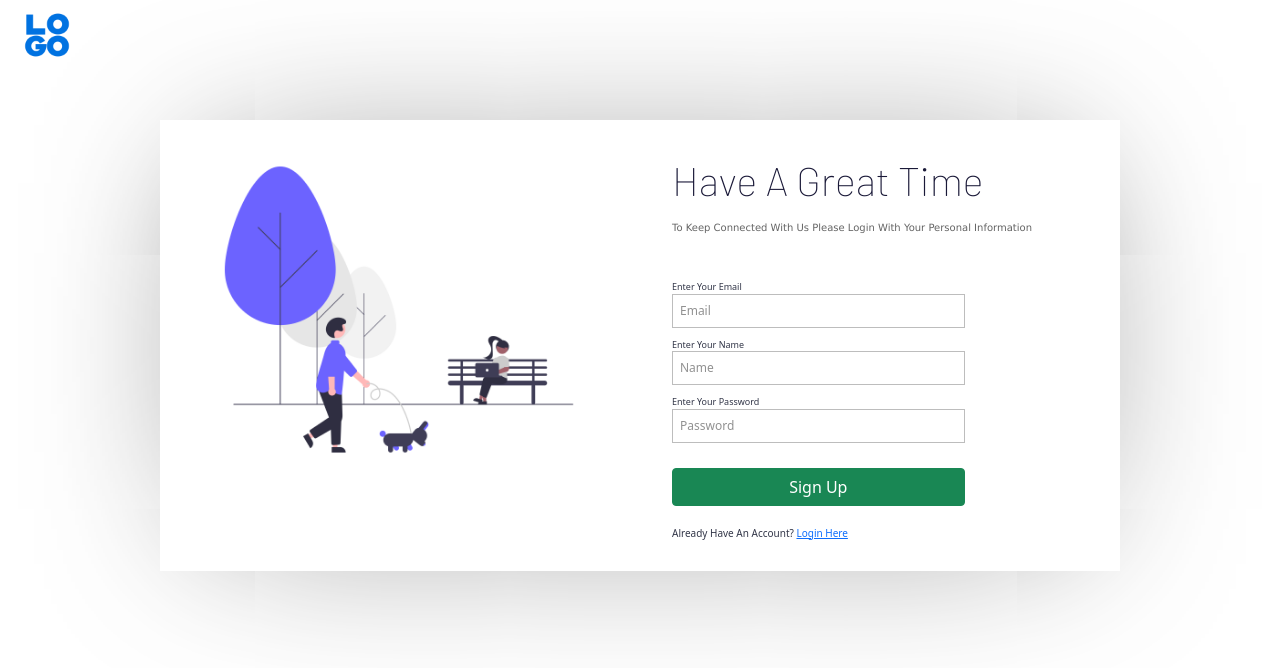
After one commit to sidghimire/merolagi.github.io, a PHP site: page /wholesale/signup/index.php in a window 1280 px wide. The commit adds this page. Shown: the top 668 px of the page. Run offline with PHP 8.4, Linux system fonts and the light colour scheme; some libraries are stand-ins or nearby versions.

Commit message:
Update 2

```diff
--- a/index.php
+++ b/index.php
@@ -30,7 +30,7 @@
       <div class="l-register-div">
         <i class="bi-stars"></i>
         Join Us And Become Major Market Leaders
-        <a href="/wholesale/dashboard/"
+        <a href="/wholesale/signup/"
           class="text-style-2 btn-type-2"
           style="margin-inline: 20px; width: 50%; text-align: center;text-decoration:none"
           >Register As WholeSeller</a
--- /dev/null
+++ b/wholesale/signup/control/control.js
@@ -0,0 +1,31 @@
+$(document).ready(function () {
+    $("#submitForm").submit(function (e) {
+        e.preventDefault();
+        var email=$("#email").val();
+        var password=$("#password").val();
+        var username=$("#username").val();
+
+        if(email != '' && password != '' && username !=''){
+            $.ajax({
+                type: "POST",
+                url: "./control/add.php",
+                data: {email:email,username:username,password:password},
+                success: function (response) {
+                    if(response=="Fields Are Empty"){
+                        alert("Some Fields Are Missing");
+                    }else if(response=="Email Already Exists"){
+                        alert("Email Already Exists");
+                    }else if(response == "Query Failed"){
+                        alert("Internal Error Occured");
+                    }else if(response == "Query Executed"){
+                        window.location.href = "/wholesale/login/";
+                        return false;
+                    }else{
+                        alert("Check Your Internet Connection");
+                    }
+                }
+            });
+        }
+
+    });
+});
--- /dev/null
+++ b/wholesale/signup/index.php
@@ -0,0 +1,62 @@
+<!DOCTYPE html>
+<html lang="en">
+
+<head>
+    <!-- Required meta tags -->
+    <meta charset="utf-8" />
+    <meta name="viewport" content="width=device-width, initial-scale=1" />
+
+    <!-- Bootstrap CSS -->
+
+    <link href="/css/bootstrap.min.css" rel="stylesheet" />
+    <script src="/js/bootstrap.min.js"></script>
+    <script src="/js/jquery.js"></script>
+
+    <link href="style.css" rel="stylesheet" />
+    <link rel="preconnect" href="https://fonts.gstatic.com">
+    <link href="https://fonts.googleapis.com/css2?family=Barlow:wght@100;400&display=swap" rel="stylesheet">
+
+    <link rel="stylesheet" href="https://cdn.jsdelivr.net/npm/bootstrap-icons@1.4.1/font/bootstrap-icons.css" />
+
+    <title>| Sign Up | Merolagi.com</title>
+</head>
+
+<body>
+    <a href="/" class="container-fluid">
+        <img src="/logo.png" style="width: 50px;margin:10px" alt="">
+    </a>
+    <div class="container-fluid l-main-container">
+        <div class="row">
+            <div class="col-md-6 l-md-remove">
+                <img src="/signup/mainImage.png" class="w-100" alt="">
+            </div>
+            <div class="col-md-6">
+                <form class="container-fluid" id="submitForm" method="POST" style="padding:20px;display:flex;flex-direction:column">
+                    <span class="l-font-1">
+                        Have A Great Time
+                    </span>
+                    <span class="l-font-2">
+                        To Keep Connected With Us Please Login With Your Personal Information
+                    </span>
+                    <div class="" style="display: flex;flex-direction:column;margin-top: 5px;">
+                        <label for="email">Enter Your Email</label>
+                        <input type="text" class="l-text-field-1" id="email" placeholder="Email" required>
+                    </div>
+                    <div class="" style="display: flex;flex-direction:column;margin-top: 5px;">
+                        <label for="email">Enter Your Name</label>
+                        <input type="text" class="l-text-field-1" id="username" minlength="8" placeholder="Name" required>
+                    </div>
+                    <div class="" style="display: flex;flex-direction:column;margin-top: 5px;">
+                        <label for="email">Enter Your Password</label>
+                        <input type="password" class="l-text-field-1" id="password" minlength="8" placeholder="Password" required>
+                    </div>
+                    <button type="submit" class="btn btn-success l-login-btn">Sign Up</button>
+                    <span class="l-font-3">Already Have An Account? <a class="l-font-4" href="/wholesale/login/">Login Here</a></span>
+                </form>
+            </div>
+        </div>
+    </div>
+    <script src="./control/control.js"></script>
+</body>
+
+</html>
--- /dev/null
+++ b/wholesale/signup/style.css
@@ -0,0 +1,100 @@
+* {
+  padding: 0;
+  margin: 0;
+  -webkit-box-sizing: border-box;
+  box-sizing: border-box;
+  outline: none;
+  -webkit-user-select: none;
+  -moz-user-select: none;
+  -ms-user-select: none;
+  user-select: none;
+}
+:root {
+  --main-color: #1a1938;
+  --secondary-color: #fff;
+  --tertiary-color: #323648;
+  --text-color: #323648;
+  --grey-200: #e9ecef;
+  --btn-color: #4152ad;
+  --lighter-primary-color: #e0e0e0;
+  --product-description-background: #f3f3f3;
+  --light-grey: rgb(116, 116, 116);
+}
+
+.l-main-container {
+  box-shadow: 0px 0px 170px -62px rgba(0, 0, 0, 0.75);
+  -webkit-box-shadow: 0px 0px 170px -62px rgba(0, 0, 0, 0.75);
+  -moz-box-shadow: 0px 0px 170px -62px rgba(0, 0, 0, 0.75);
+  width: 75%;
+  margin: auto;
+  margin-top: 50px;
+  padding: 10px;
+}
+.l-font-1 {
+  font-size: 40px;
+  color: var(--main-color);
+  font-family: "Barlow", sans-serif;
+  font-weight: 300;
+}
+.l-font-2 {
+  font-size: 10px;
+  color: rgb(100, 100, 100);
+  font-weight: 400;
+  margin-top: 10px;
+  font-family: "Lucida Sans", "Lucida Sans Regular", "Lucida Grande",
+    "Lucida Sans Unicode", Geneva, Verdana, sans-serif;
+  margin-bottom: 40px;
+  text-align: justify;
+}
+.l-text-field-1 {
+  border: none;
+  padding: 7px;
+  border: solid 1px rgb(189, 189, 189);
+  width: 70%;
+  font-size: 12px;
+  color: #323648;
+  margin-bottom: 5px;
+}
+label {
+  font-size: 9px;
+  color: var(--text-color);
+}
+input::placeholder {
+  font-size: 12px;
+  color: rgb(145, 145, 145);
+}
+.l-login-btn {
+  margin-top: 20px;
+  width: 70%;
+}
+.l-font-3 {
+  margin-top: 20px;
+  font-size: 10px;
+  color: var(--tertiary-color);
+}
+@media (max-width: 768px) {
+  .l-md-remove {
+    display: none;
+  }
+  .l-text-field-1 {
+    width: 100%;
+  }
+  .l-login-btn {
+    width: 100%;
+  }
+  .l-main-container {
+    box-shadow: 0px 0px 170px -62px rgba(0, 0, 0, 0.75);
+    -webkit-box-shadow: 0px 0px 170px -62px rgba(0, 0, 0, 0.75);
+    -moz-box-shadow: 0px 0px 170px -62px rgba(0, 0, 0, 0.75);
+    width: 85%;
+    margin: auto;
+    margin-top: 20px;
+    padding: 10px;
+  }
+  .l-font-1 {
+    text-align: center;
+  }
+  .l-font-2 {
+    text-align: center;
+  }
+}
```
Also changed, not shown: wholesale/login/index.php (added, +55 -0 lines), wholesale/login/style.css (added, +100 -0 lines), wholesale/signup/control/add.php (added, +34 -0 lines), wholesale/login/control/control.js (added), wholesale/login/mainImage.png (added), wholesale/signup/mainImage.png (added).
